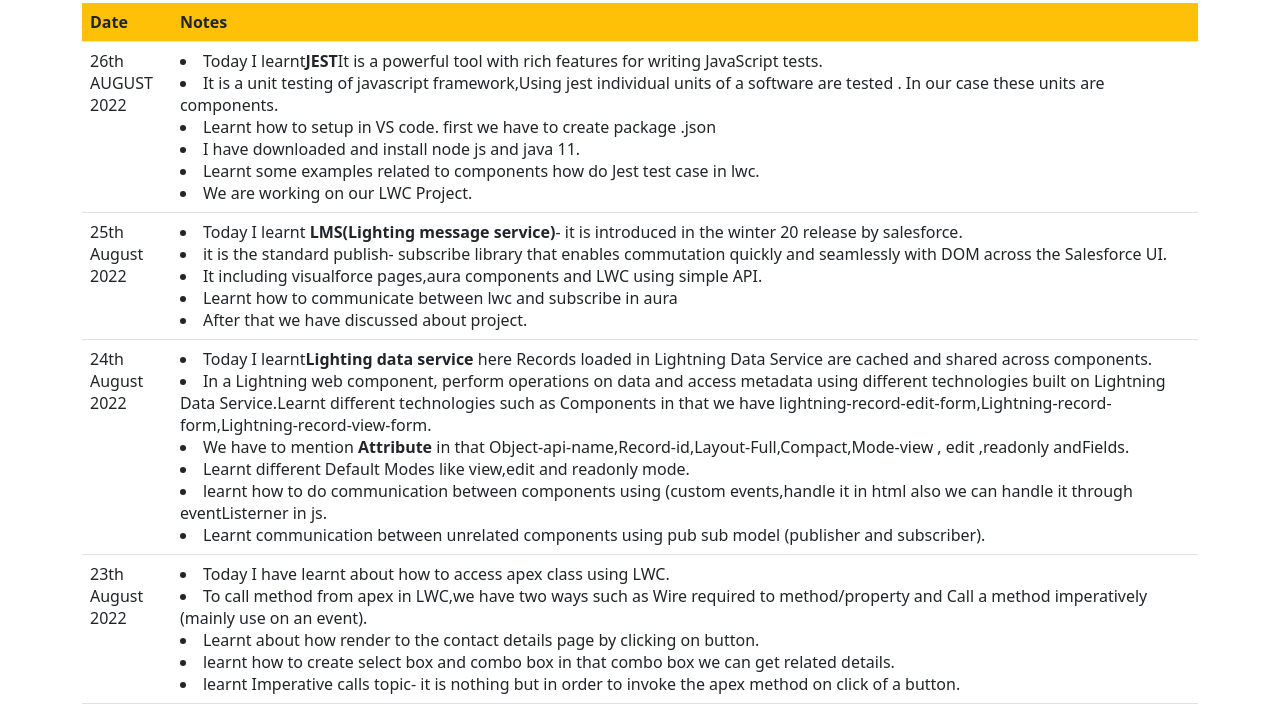
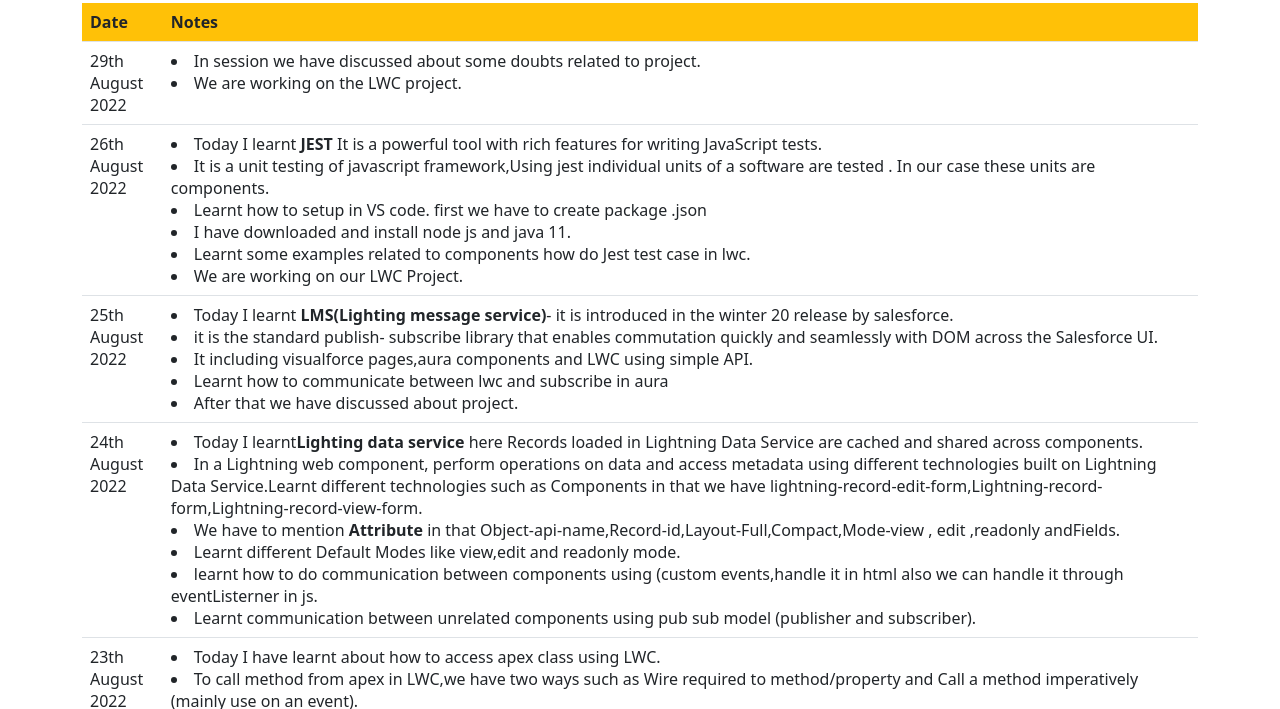
Before and after one commit to ashwinisdolli/ashwinisdolli.github.io, a plain HTML site: page journal.html in a window 1280 px wide. Shown: the part 53-762 px from the top of the page. Drawn offline with nearby package versions, Linux system fonts and the light colour scheme.

Commit message:
Add files via upload

```diff
--- a/journal.html
+++ b/journal.html
@@ -15,10 +15,18 @@
                     </tr>
                 </thead>
                 <tbody>
+
 <tr>
-<td>26th AUGUST 2022</td>
+<td>29th August 2022</td>
 <td>
-<li>Today I learnt<b>JEST</b>It is a powerful tool with rich features for writing JavaScript tests.</li>
+<li>In session we have discussed about some doubts related to project.</li>
+<li>We are working on the LWC project.</li>
+
+
+<tr>
+<td>26th August 2022</td>
+<td>
+<li>Today I learnt <b>JEST</b> It is a powerful tool with rich features for writing JavaScript tests.</li>
 <li>It is a unit testing of javascript framework,Using jest individual units of a software are tested . In our case these units are components.</li>
 <li>Learnt how to setup in VS code. first we have to create package .json</li>
 <li>I have downloaded and install node js and java 11.</li>
```
